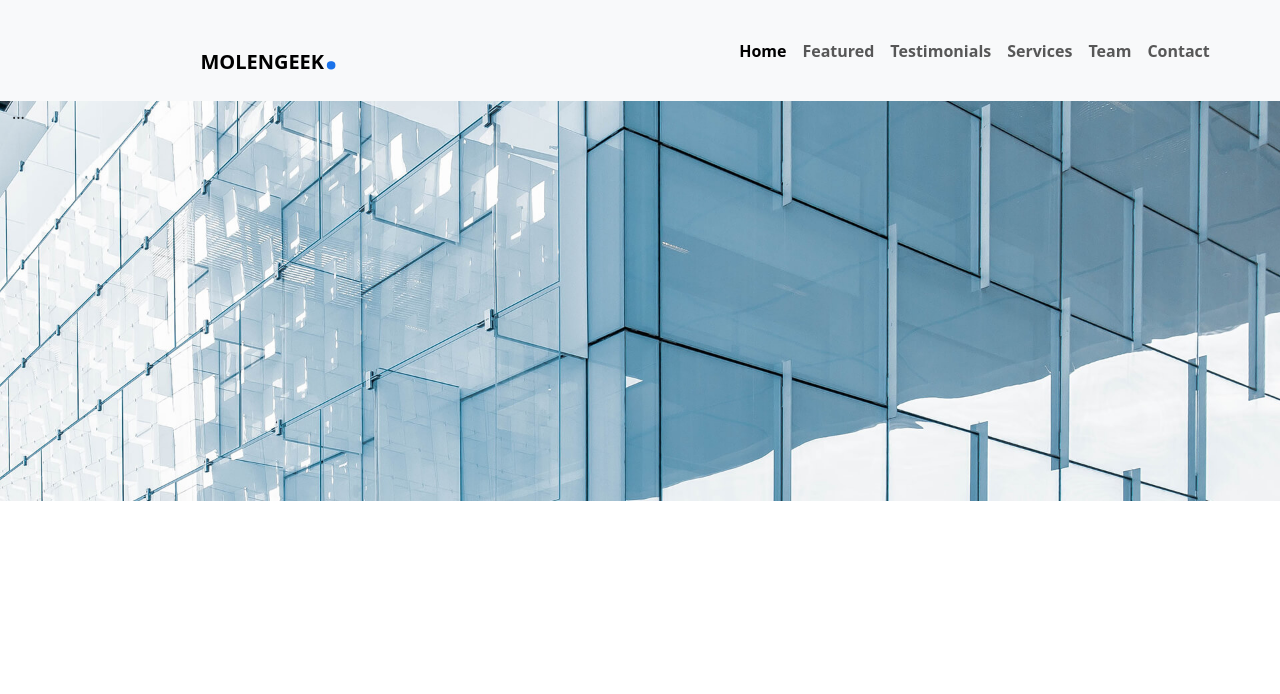
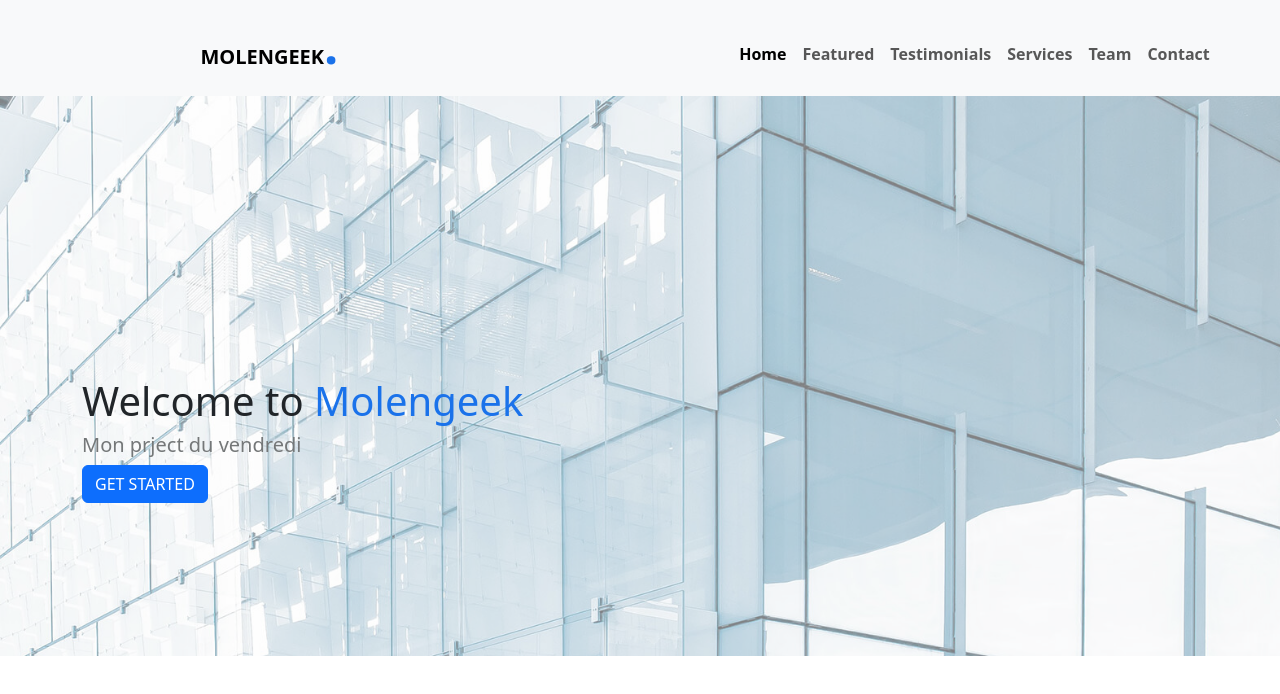
Before and after one commit to SOKANAS-NA/Projet_templateMolengeek_SOUKAINA, a website: page index.html in a window 1280 px wide. Drawn offline with nearby package versions, Linux system fonts and the light colour scheme.

Commit message:
fin du header

```diff
--- a/index.html
+++ b/index.html
@@ -11,10 +11,10 @@
 <body>
      <!-- Première chose à faire j'installe tout le set up nécessaire pour élaborer mon project comme vu en classe -->
      <!--Je créé depuis Bootstrap une barre de navigation que je modifie dans le sass grace au # donne par Bootstrap-->
-
+   <header>
     <nav class="navbar navbar-expand-lg bg-body-tertiary">
-        <div class="container-fluid">
-          <a class="navbar-brand" href="#">MOLENGEEK<span class="point">.</span></a>
+        <div class="container-fluid costum-style-2"> <!--j utilse le selecteur costume style pour personnalier le css dans le sass-->
+          <a class="navbar-brand pt-0" href="#">MOLENGEEK<span class="point">.</span></a>
 
           <div class="collapse navbar-collapse" id="navbarNav">
             <ul class="navbar-nav">
@@ -40,9 +40,17 @@
           </div>
         </div>
       </nav>
-      <div class="container-fluid custom-style-1">
-        ...
+      <div class="container-fluid custom-style-1 justify-content-center align-items-center">
+        <div class="container text-start">
+       <h1>Welcome to <span class="blue">Molengeek</span></h1>
+       <h5 class="grey">Mon prject du vendredi</h5>
+       <button type="button" class="btn btn-primary">GET STARTED</button>
+    </div>
       </div>
+
+
+
+    </header>
 
 
 
--- a/src/sass/_variables.sass
+++ b/src/sass/_variables.sass
@@ -1,3 +1,5 @@
 /*je prend les couleurs exactes de color Picker*/
 
 $primary-color: #1a72ea
+$secondary-color: #747778
+$after-color: rgba(255, 255, 255, 0.5)
--- a/src/sass/modules/_header.sass
+++ b/src/sass/modules/_header.sass
@@ -1,6 +1,31 @@
+
+
 .custom-style-1
     background-image: url(../../public/img/hero-bg.jpg)
     background-size: cover
-    height: 50vh
+    position: relative //^positionnement de relatif au parent pour travailler le style de l image//
+    height: 70vh
+    display: flex
     width: 100%
     margin-bottom: 200px
+    &::after //l'after est utilsé pour créer l'overlay sur l'image de fond//
+        content: ''
+        position: absolute
+        top: 0
+        left: 0
+        width: 100%
+        height:100%
+        background-color: $after-color
+        z-index: 1
+.container
+    position: absolute
+    z-index: 2
+    margin-top: 10%
+
+
+
+.blue
+    color: $primary-color
+.grey
+    color: $secondary-color
+.btn
--- a/src/sass/modules/_navbar.sass
+++ b/src/sass/modules/_navbar.sass
@@ -4,6 +4,7 @@
     margin-left: 30%
     color: white
     font-weight: bold
+    padding-top: 1%
 
 .point
     color: $primary-color
```
Also changed, not shown: public/css/app.css, 1 other file.
